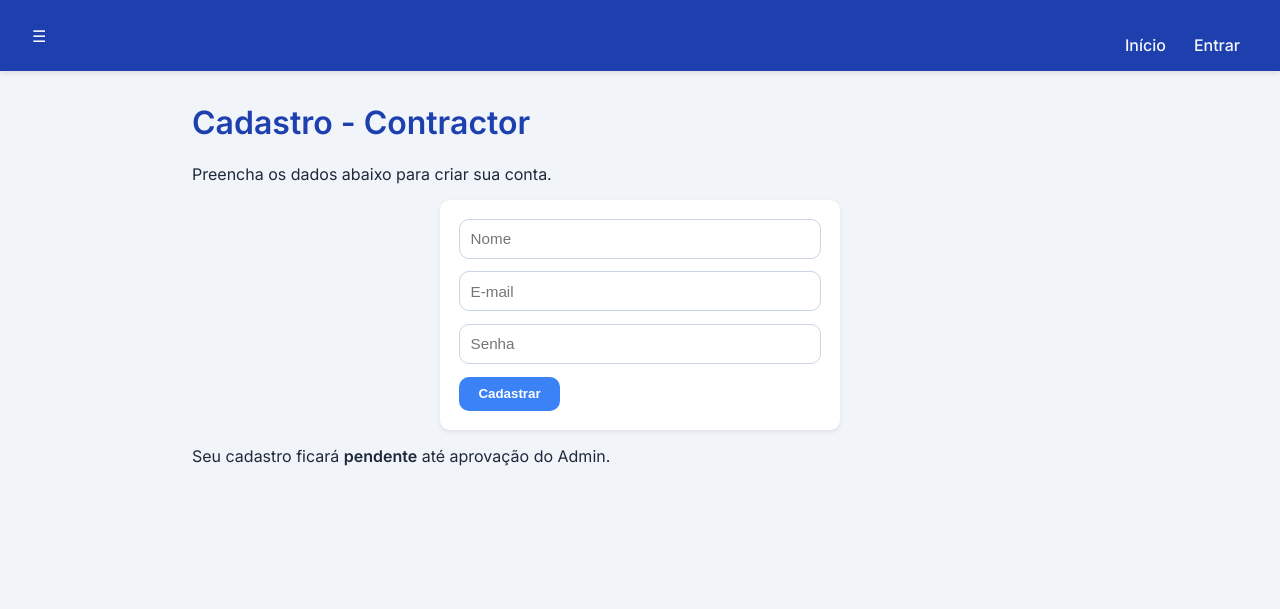
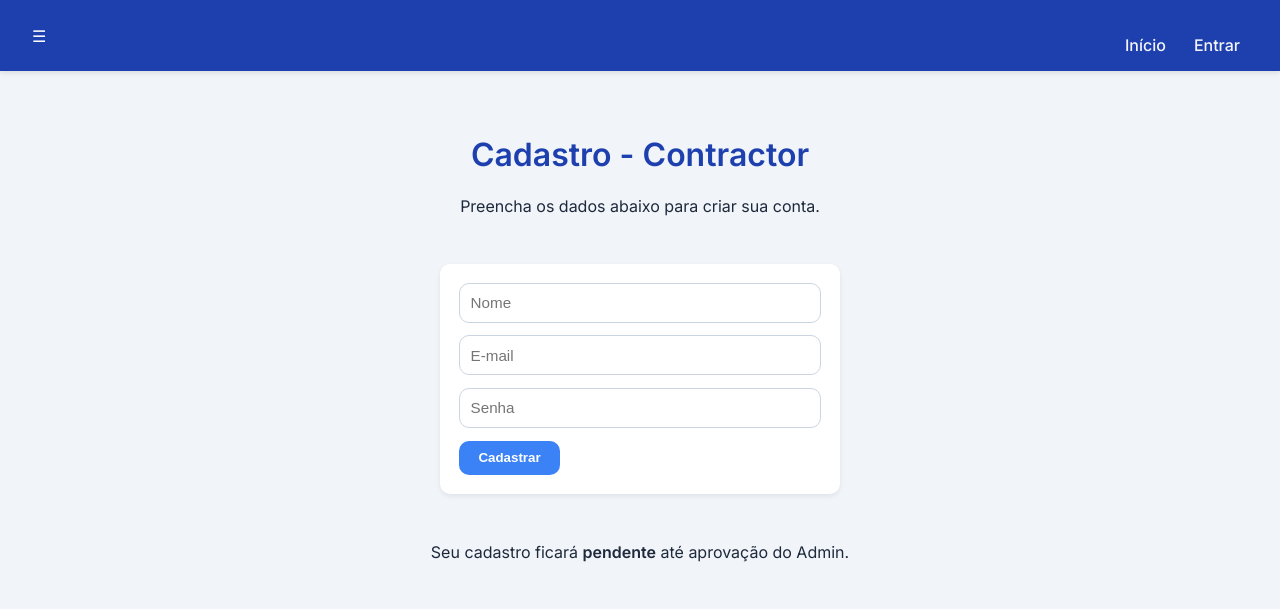
Before and after one commit to RFCcastro93/app_web, a Flask app: page /register/contractor in a window 1280 px wide. Shown: the top 609 px of the page. Run offline with Flask 3, Linux system fonts and the light colour scheme.

Commit message:
Update register.html

```diff
--- a/templates/register.html
+++ b/templates/register.html
@@ -4,8 +4,11 @@
 {% block content %}
   <div class="container">
     <header class="text-center mb-5">
+    <main style="display:grid; place-items:center;">
+    <div style="max-width:420px; text-align:center;">
       <h1 class="display-4">Cadastro - {{ role|capitalize }}</h1>
       <p class="lead">Preencha os dados abaixo para criar sua conta.</p>
+    </main>
     </header>
 
     <form method="POST" class="form-group" style="max-width: 400px; margin: 0 auto;">
@@ -16,6 +19,8 @@
     </form>
 
     {% if role != 'admin' %}
+  <main style="display:grid; place-items:center;">
+  <div style="max-width:420px; text-align:center;">
       <p class="text-center text-muted mt-3">Seu cadastro ficará <b>pendente</b> até aprovação do Admin.</p>
     {% else %}
       <p class="text-center text-muted mt-3">Admin é aprovado automaticamente (ajuste para produção).</p>
```
